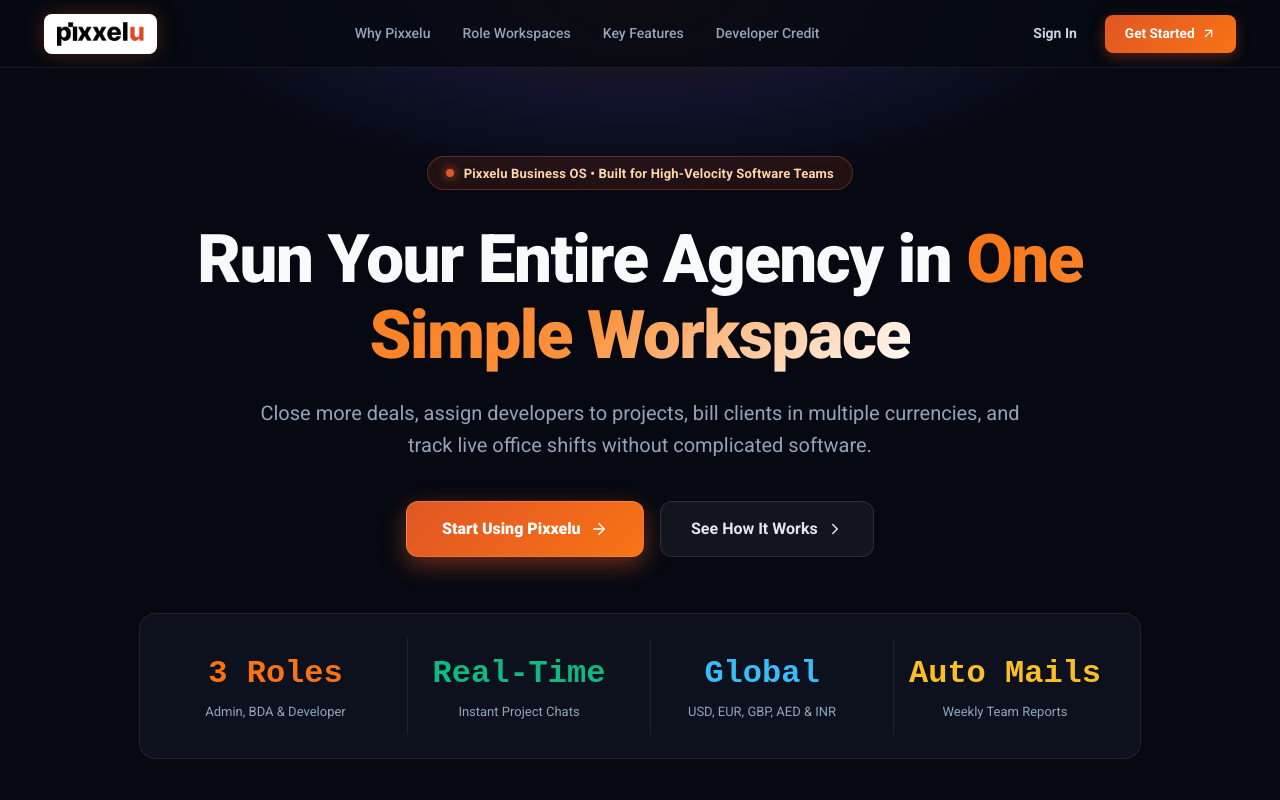
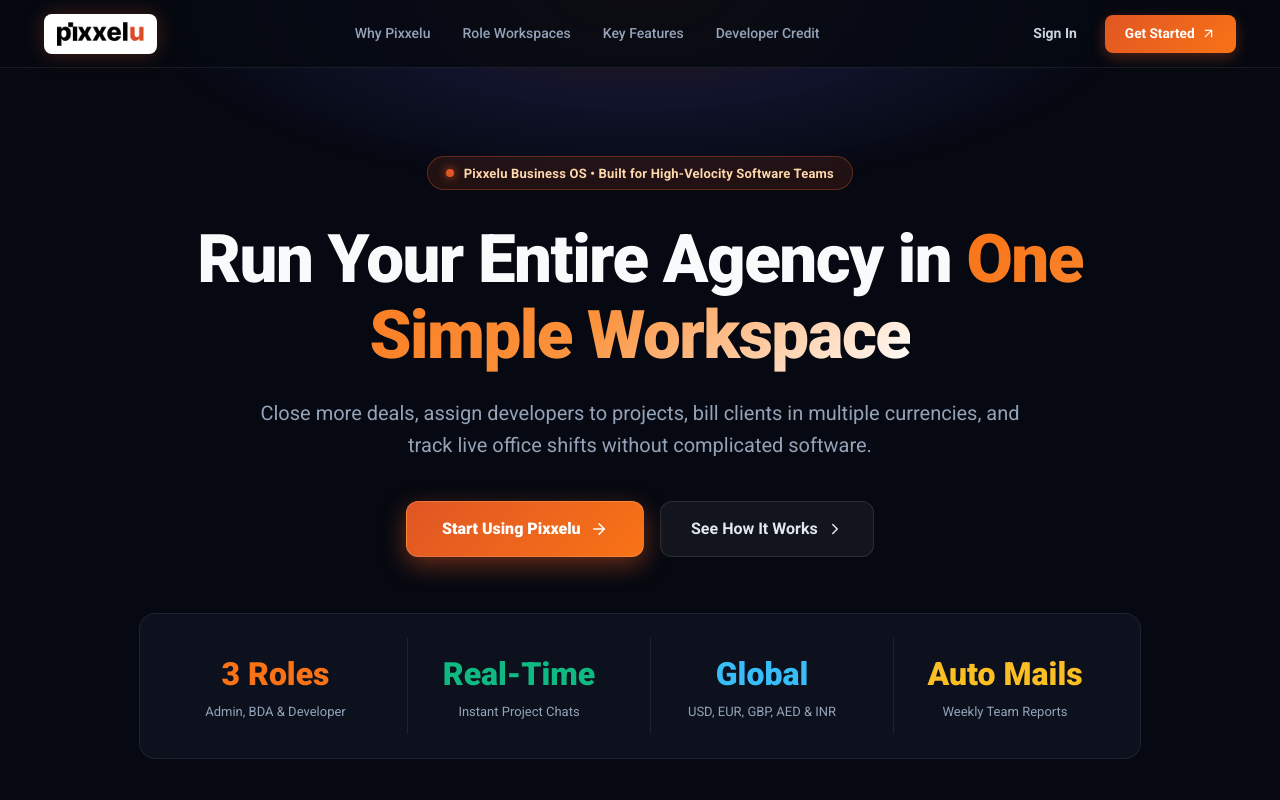
Before and after one commit to Arnav-Sharma437/AI-POWERED-CRM, a Next.js app: page / in a window 1280 px wide. Shown: the top 800 px of the page. Built offline with nearby package versions, Linux system fonts and the light colour scheme; no server answers.

Commit message:
style: strictly enforce pure Google Roboto font across all HTML tags, body, and components

```diff
--- a/src/app/globals.css
+++ b/src/app/globals.css
@@ -84,12 +84,16 @@
   box-sizing: border-box;
   margin: 0;
   padding: 0;
+  font-family: 'Roboto', sans-serif;
+}
+
+html, body, button, input, select, textarea, h1, h2, h3, h4, h5, h6, span, p, a, div {
+  font-family: 'Roboto', sans-serif !important;
 }
 
 body {
   background-color: var(--bg-primary);
   color: var(--text-primary);
-  font-family: var(--font-sans);
   min-height: 100vh;
   display: flex;
   flex-direction: column;
--- a/src/app/layout.tsx
+++ b/src/app/layout.tsx
@@ -22,9 +22,9 @@
   return (
     <html
       lang="en"
-      className={`${roboto.variable} h-full antialiased`}
+      className={`${roboto.variable} ${roboto.className} h-full antialiased`}
     >
-      <body className="min-h-full flex flex-col">{children}</body>
+      <body className={`${roboto.className} min-h-full flex flex-col`}>{children}</body>
     </html>
   );
 }
```
